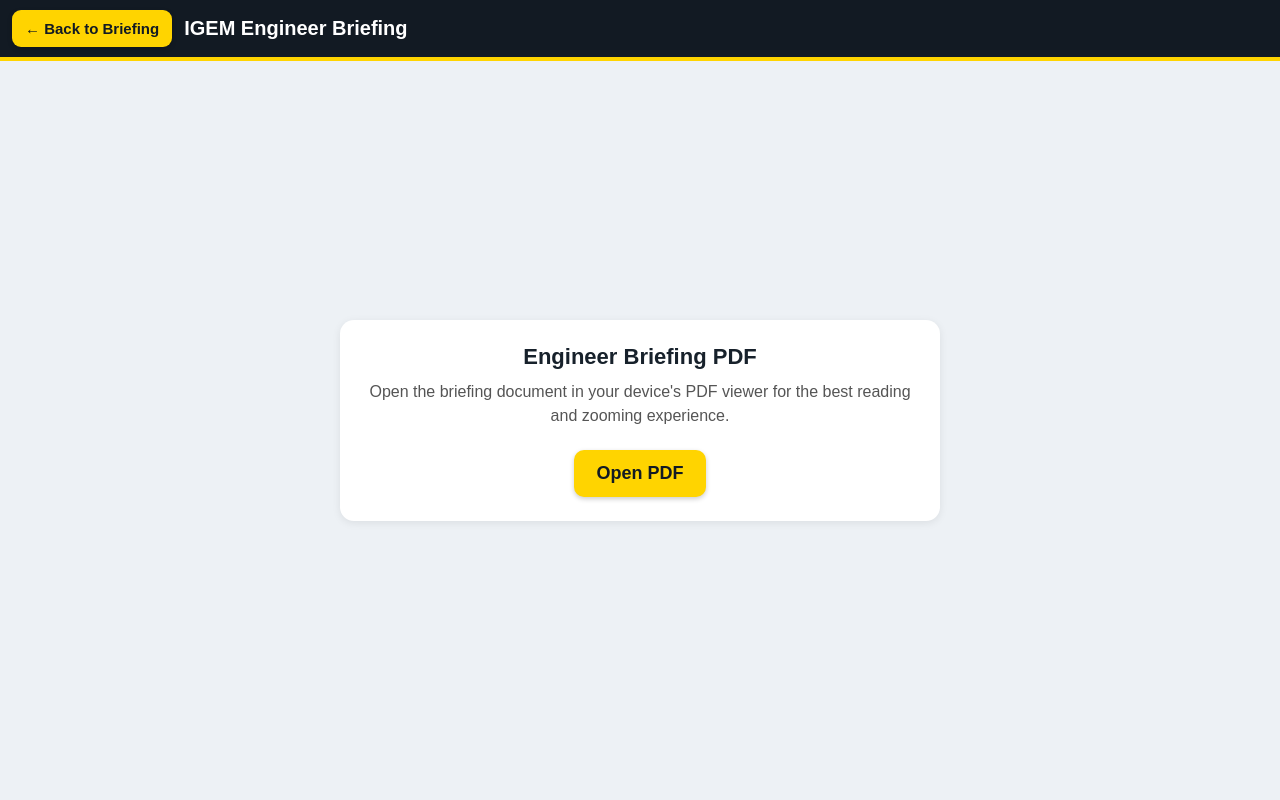
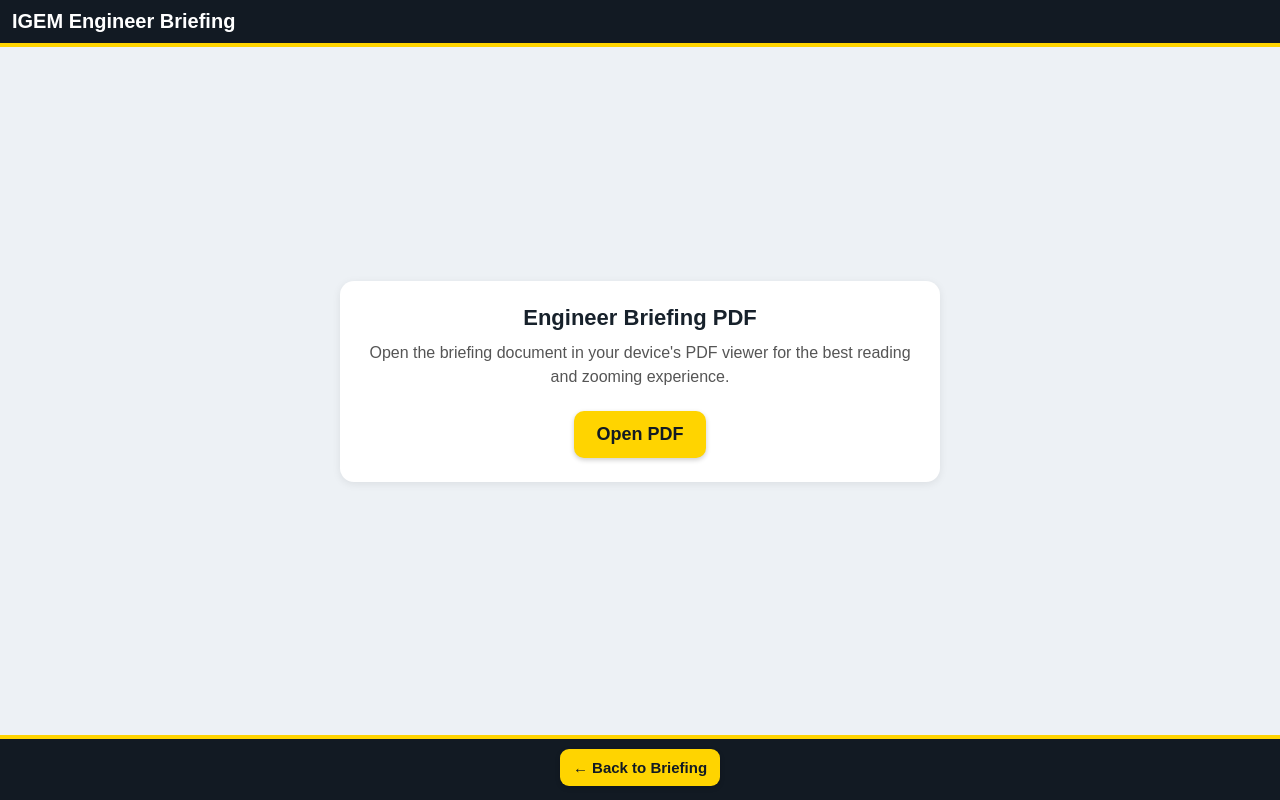
Before and after one commit to idiotplumms/igem-iv-calculator, a Flask app: page /pdf-viewer in a window 1280 px wide. Run offline with Flask 3, Linux system fonts and the light colour scheme; the visitor is signed in with stand-in values (Sample User, id 1).

Commit message:
Update pdf.html

```diff
--- a/templates/pdf.html
+++ b/templates/pdf.html
@@ -53,14 +53,6 @@
 
         <div class="pdf-page-header">
 
-            <a
-                href="{{ url_for('home') }}"
-                class="pdf-back-button">
-
-                ← Back to Briefing
-
-            </a>
-
             <h1>
                 IGEM Engineer Briefing
             </h1>
@@ -95,6 +87,19 @@
         </main>
 
 
+        <div class="pdf-page-back">
+
+            <a
+                href="{{ url_for('home') }}"
+                class="pdf-back-button">
+
+                ← Back to Briefing
+
+            </a>
+
+        </div>
+
+
     </div>
 
 
```
